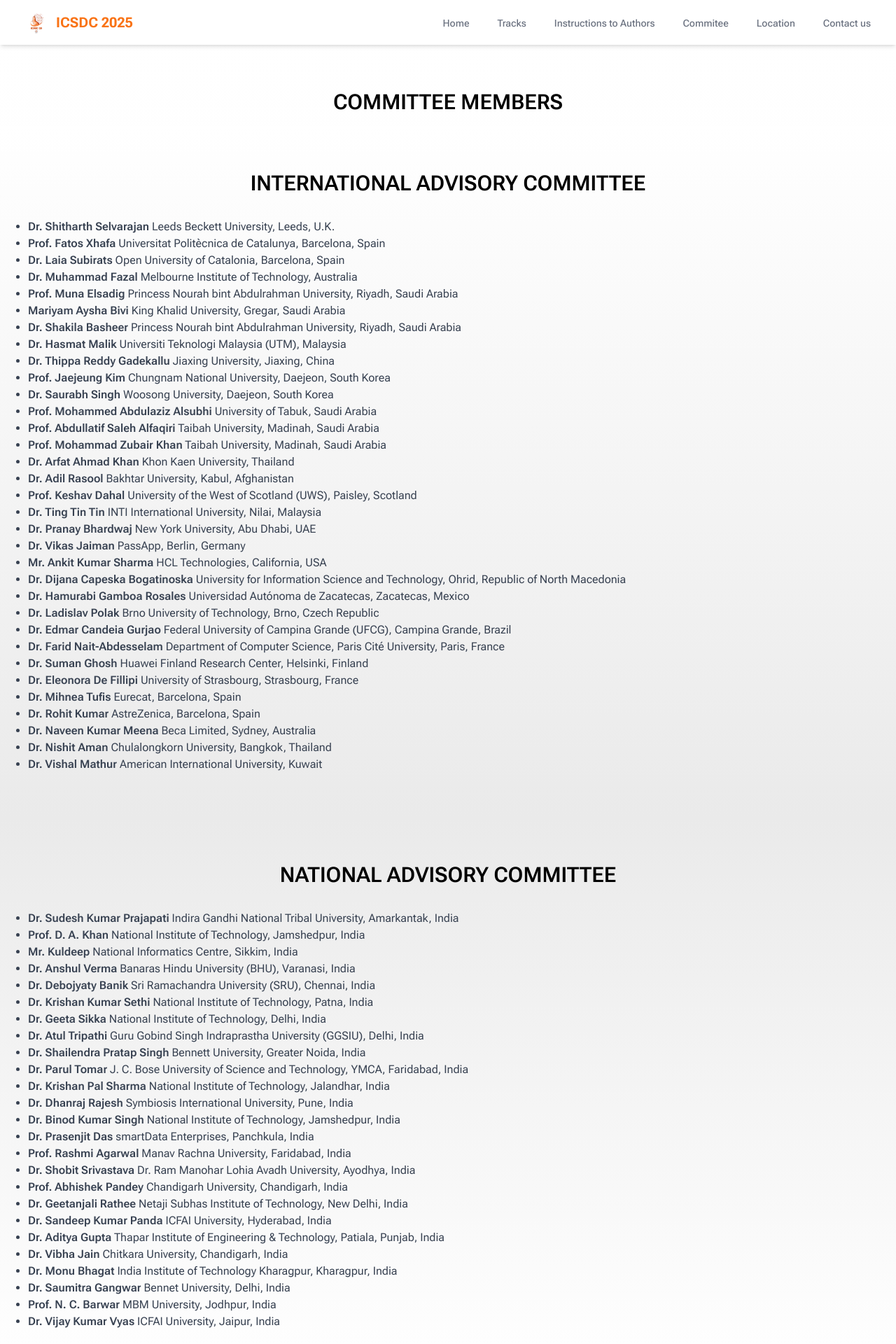
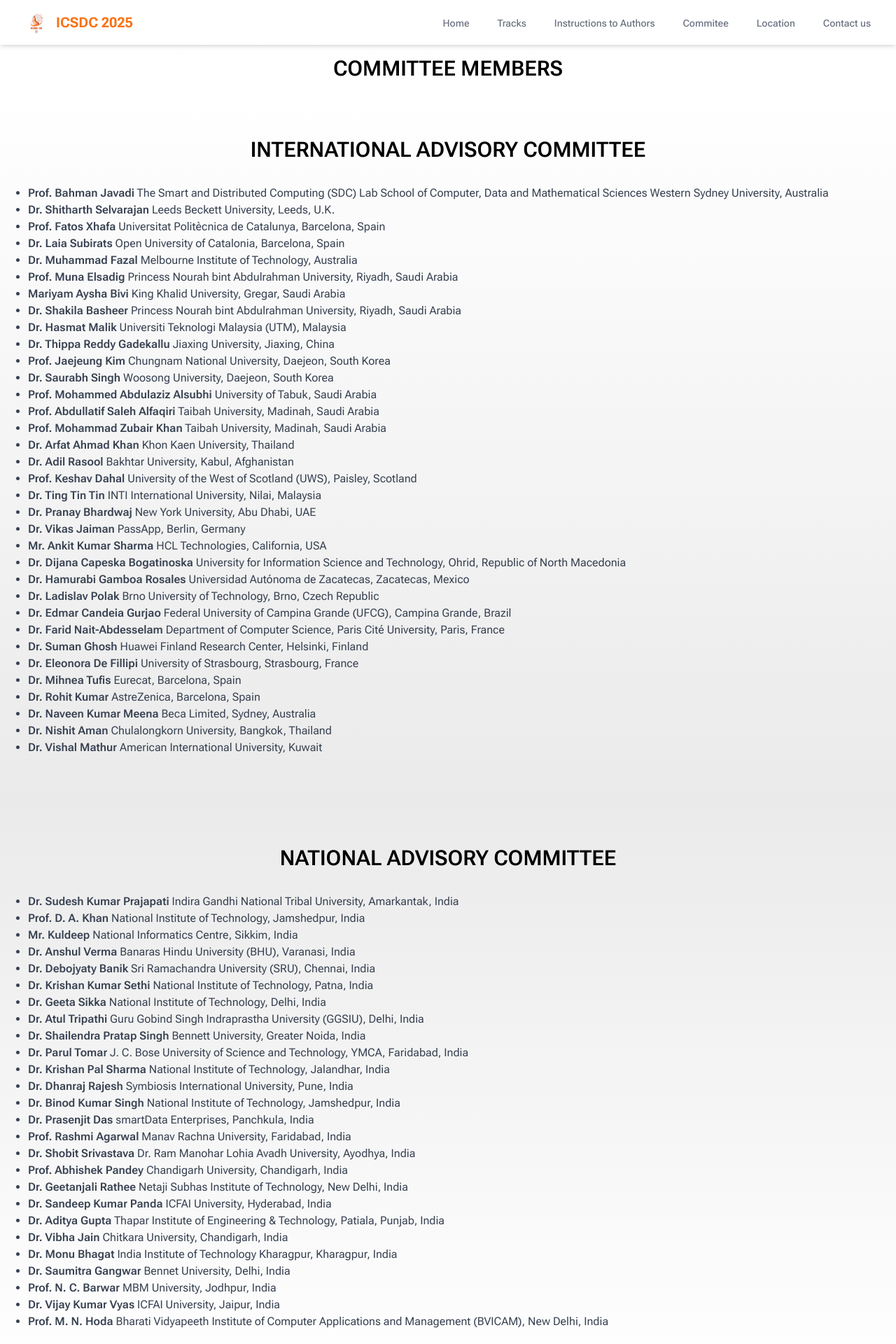
Before and after one commit to vverma022/conference-website, a React (Vite) app: page /commitee in a window 1280 px wide. Shown: the top 1920 px of the page at 70% size. Built offline with nearby package versions, Linux system fonts and the light colour scheme; a web font is replaced by a local one.

Commit message:
Added Names and index.html

```diff
--- a/index.html
+++ b/index.html
@@ -56,8 +56,6 @@
   </head>
   <body>
     <header>
-      <h1>Welcome to ICSDC-2025</h1>
-      <p>Explore innovations in Smart and Distributed Computing.</p>
     </header>
     <main id="root"></main>
     <footer>
--- a/src/page/commitee.jsx
+++ b/src/page/commitee.jsx
@@ -99,6 +99,11 @@ export default function Commitee(){
         },
       ];
       const InternationalAdvisoryCommittee = [
+        {
+          name: "Prof. Bahman Javadi" ,
+          role: "The Smart and Distributed Computing (SDC) Lab School of Computer, Data and Mathematical Sciences Western Sydney University, Australia",
+          image: "" ,
+        },
         {
        name: 'Dr. Shitharth Selvarajan',
         role:'Leeds Beckett University, Leeds, U.K.',
@@ -266,6 +271,7 @@ export default function Commitee(){
           role: 'American International University, Kuwait',
           image: '',
         },
+
       ];
       const nationalAdvisoryCommittee = [
         {
@@ -390,6 +396,11 @@ export default function Commitee(){
           name: 'Dr. Vijay Kumar Vyas',
           role: 'ICFAI University, Jaipur, India',
           email: '',
+        },
+        {
+          name: "Prof. M. N. Hoda" ,
+          role: "Bharati Vidyapeeth Institute of Computer Applications and Management (BVICAM), New Delhi, India",
+          image: " " ,
         }
       ];
 
```
